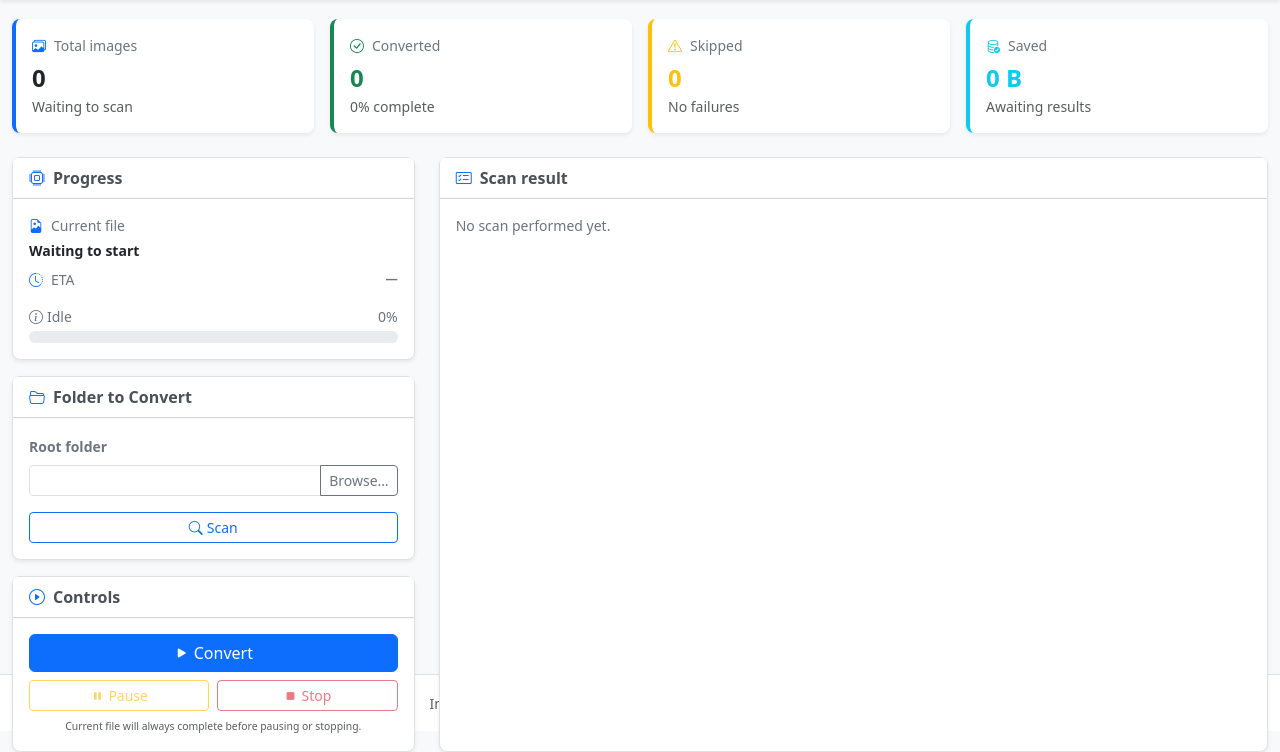
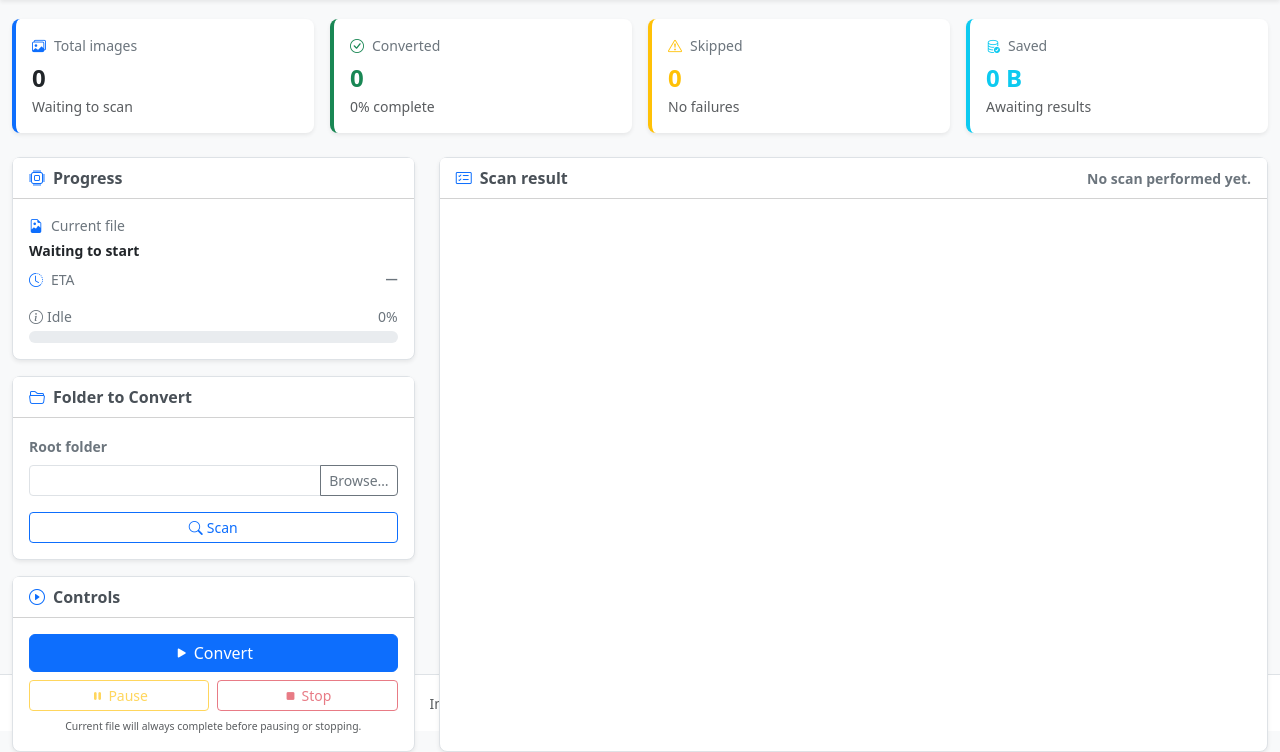
Before and after one commit to scott-dowell/ImageTools, a Flask app: page / in a window 1280 px wide. Shown: the part 69-821 px from the top of the page. Run offline with Flask 3, Linux system fonts and the light colour scheme.

Commit message:
Move scan result summary to card header. Closes #34

```diff
--- a/templates/index.html
+++ b/templates/index.html
@@ -192,11 +192,13 @@
       <!-- Main Content: Scan Results -->
       <div class="col-lg-8 d-flex flex-column" style="min-height: 0;">
         <div class="card shadow-sm results-card">
-          <div class="card-header bg-white d-flex align-items-center">
-            <i class="bi bi-card-checklist me-2 text-primary"></i>Scan result
+          <div class="card-header bg-white d-flex align-items-center justify-content-between">
+            <div class="d-flex align-items-center">
+              <i class="bi bi-card-checklist me-2 text-primary"></i>Scan result
+            </div>
+            <div id="summary" class="text-secondary small">No scan performed yet.</div>
           </div>
           <div class="card-body d-flex flex-column" style="min-height: 0;">
-            <div id="summary" class="text-secondary small flex-shrink-0">No scan performed yet.</div>
             <div id="folderSummary" class="mt-3 flex-grow-1 d-flex flex-column" style="min-height: 0;"></div>
             <div id="resultsMeta" class="mt-3 small text-muted flex-shrink-0"></div>
           </div>
```
Also changed, not shown: CHANGELOG.md.
